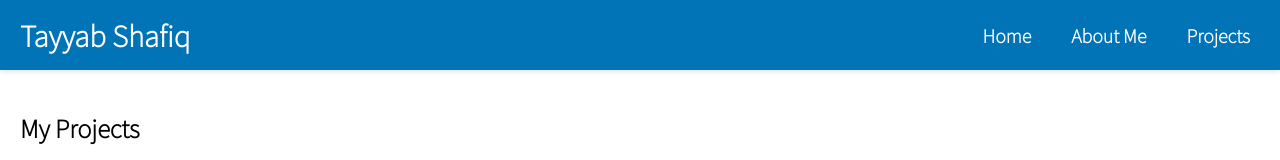
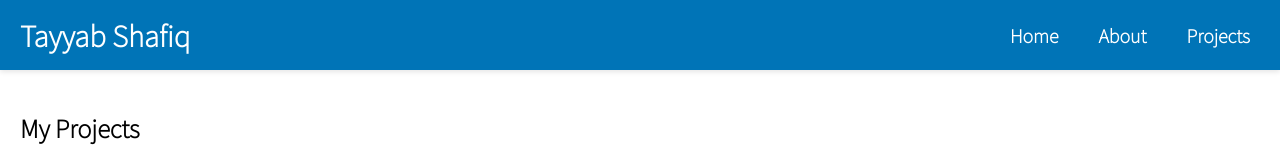
Before and after one commit to Tayyabshafiq/Tayyabshafiq.github.io, a plain HTML site: page index.html in a window 1280 px wide. Shown: the top 160 px of the page. Drawn offline with Linux system fonts and the light colour scheme.

Commit message:
Update index.html

```diff
--- a/index.html
+++ b/index.html
@@ -23,7 +23,7 @@
       <nav>
         <ul class="navig-links">
           <li><a href="/">Home</a></li>
-          <li><a href="/about.html">About Me</a></li>
+          <li><a href="/about.html">About</a></li>
           <li><a href="/">Projects</a></li>
         </ul>
       </nav>
```
